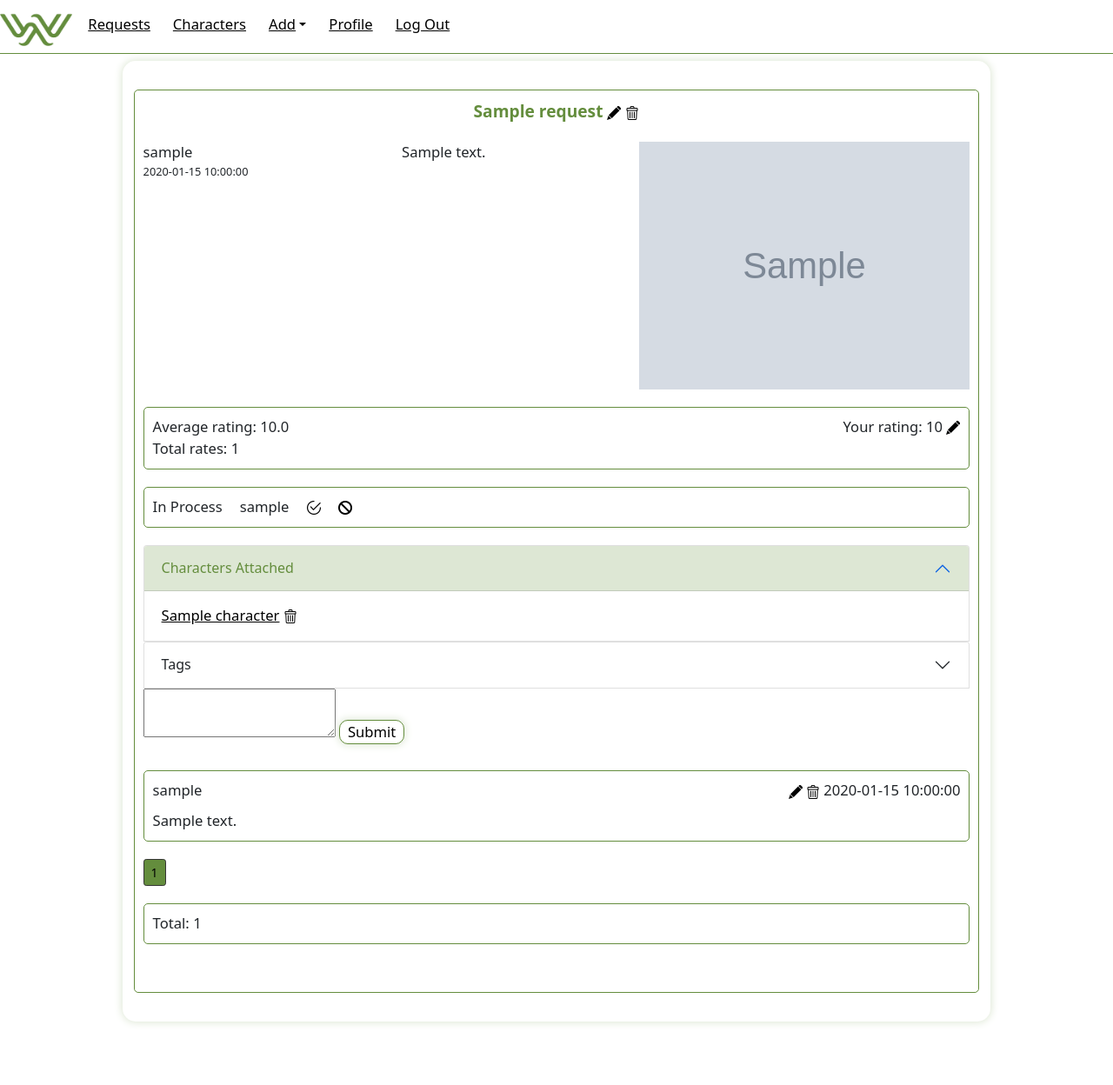
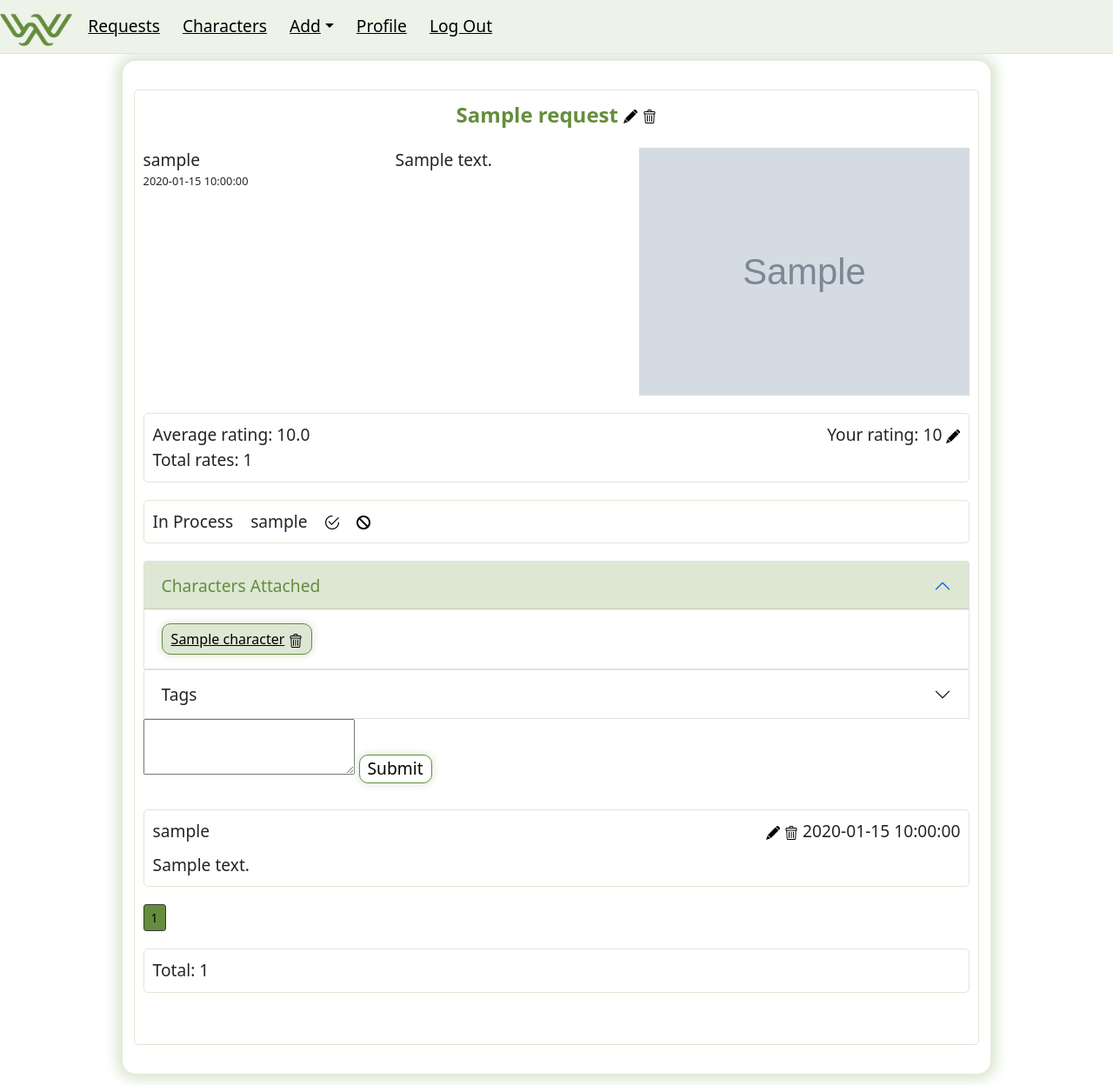
Before and after one commit to JuliaSMoore/specs_capstone, a Flask app: page /requests/1 in a window 1280 px wide, after a click on "Characters Attached". Shown: the whole page at 87% size. Before the commit the page ends 1179 px from the top, so only its background shows below. Run offline with Flask 3, Linux system fonts and the light colour scheme; a user stored in the database is signed in; tables that the repository leaves empty hold one stand-in row (values such as "Sample post"); grey boxes marked "Sample" are stand-in pictures; some libraries are stand-ins or nearby versions.

Commit message:
final css touches

```diff
--- a/static/site.css
+++ b/static/site.css
@@ -1,5 +1,5 @@
 body {
-    font-size: 1.3vw;
+    font-size: 1.2rem;
 }
 
 .wrapper {
@@ -11,7 +11,7 @@ body {
 }
 
 .cards-container {
-    box-shadow: 0 0 10px 1px rgb(221, 231, 212);
+    box-shadow: 0px 0px 15px 7px rgb(218, 230, 208);
     border-radius: 15px;
     padding: 1vw;
     margin: 1vw;
@@ -35,7 +35,7 @@ body {
 .single-card-box {
     margin-top: 20px;
     margin-bottom: 20px;
-    border: 1px solid rgb(100, 141, 61);
+    border: 1px solid rgb(221, 231, 212);
     padding: 10px;
     border-radius: 5px;
 }
@@ -69,7 +69,7 @@ form {
     padding: 5px 10px;
     box-sizing: content-box;
     font-size: 1vw;
-    background-color: #fff;
+    background-color: rgb(221, 231, 212);
     border: 1px solid rgb(100, 141, 61);
     box-shadow: 0 0 10px 1px rgb(221, 231, 212);
     border-radius: 10px;
@@ -105,7 +105,7 @@ a:active {
 .single-card-title {
     text-align: center;
     font-weight: bold;
-    font-size: 1.5vw;
+    font-size: 1.5rem;
     margin-bottom: 20px;
     color: rgb(100, 141, 61);
 }
@@ -133,7 +133,7 @@ a:active {
     display: flex;
     justify-content: space-between;
     margin-top: 20px;
-    border: 1px solid rgb(100, 141, 61);
+    border: 1px solid rgb(221, 231, 212);
     padding: 10px;
     border-radius: 5px;
 }
@@ -156,7 +156,7 @@ a:active {
     gap:20px;
     margin-top: 20px;
     margin-bottom: 20px;
-    border: 1px solid rgb(100, 141, 61);
+    border: 1px solid rgb(221, 231, 212);
     padding: 10px;
     border-radius: 5px;
 }
@@ -164,7 +164,7 @@ a:active {
 .comments {
     margin-top: 20px;
     margin-bottom: 20px;
-    border: 1px solid rgb(100, 141, 61);
+    border: 1px solid rgb(221, 231, 212);
     padding: 10px;
     border-radius: 5px;
 }
@@ -187,8 +187,8 @@ a:active {
     display: table;
     width: 100%;
     height: 54px;
-    background-color: #fff;
-    border-bottom: 1px solid rgb(100, 141, 61);
+    background-color: rgb(238, 243, 234);
+    border-bottom: 1px solid rgb(221, 231, 212);
 }
 
 .navbar-nav {
@@ -240,7 +240,7 @@ border-color: #353535;
 }
 
 .dropdown-menu {
-    font-size: 1.3vw;
+    font-size: 1.2rem;
 }
 
 .accordion-button:hover {
@@ -266,7 +266,7 @@ border-color: #353535;
 }
 
 .time-created {
-    font-size: 1vw;
+    font-size: 0.8rem;
 }
 
 .cke_top {
@@ -281,3 +281,51 @@ border-color: #353535;
 .cke_reset {
     border-radius: 5px !important;
 }
+
+.tag-container {
+    display:flex;
+    flex-direction: row;
+    justify-content: flex-start;
+    gap: 10px;
+}
+
+.tag {
+
+    padding: 5px 10px;
+    box-sizing: content-box;
+    font-size: 1rem;
+    background-color: rgb(221, 231, 212);
+    border: 1px solid rgb(100, 141, 61);
+    box-shadow: 0 0 10px 1px rgb(221, 231, 212);
+    border-radius: 10px;
+}
+
+.character-container {
+    display:flex;
+    flex-direction: row;
+    justify-content: flex-start;
+    gap: 10px;
+}
+
+.character-tag {
+    padding: 5px 10px;
+    box-sizing: content-box;
+    font-size: 1rem;
+    background-color: rgb(221, 231, 212);
+    border: 1px solid rgb(100, 141, 61);
+    box-shadow: 0 0 10px 1px rgb(221, 231, 212);
+    border-radius: 10px;
+}
+
+.booked-container {
+    display: flex;
+    justify-content: space-between;
+    border: 1px solid rgb(221, 231, 212);
+    padding: 10px;
+    border-radius: 5px;
+    margin-top: 20px;
+}
+
+.accordion-button {
+    font-size: 1.2rem;
+}
--- a/templates/request.html
+++ b/templates/request.html
@@ -73,13 +73,15 @@
 Characters Attached</button></h2>
 <div id="collapseChar" class="accordion-collapse collapse" aria-labelledby="headingChar" data-bs-parent="#accordionExample">
     <div class="accordion-body">
+        <div class="character-container">
 {% if characters: %}
 {% for character in characters %}
+<span class="character-tag">
     <a href="{{url_for('character', character_id=character.character_id)}}">{{character.name}}</a>
     {% if request.created_by_id == current_user.id %}
     <a href="{{ url_for('delete_character_from_request', request_id=request.request_id, character_id=character.character_id) }}"><img title="delete" class="icon" src="../static/images/trash.png" alt="delete"></a>
     {% endif %}
-    <br>
+</>
 {% endfor %}
 {% elif request.created_by_id == current_user.id %}
 <form action="{{ url_for('add_character_to_request', request_id=request.request_id) }}" method="POST">
@@ -93,6 +95,7 @@ No characters!<br>
 </div>
 </div>
 </div>
+</div>
 <div class="accordion" id="accordionExample">
     <div class="accordion-item">
       <h2 class="accordion-header" id="headingTags">
@@ -100,11 +103,13 @@ No characters!<br>
 Tags</button></h2>
 <div id="collapseTags" class="accordion-collapse collapse" aria-labelledby="headingTags" data-bs-parent="#accordionExample">
     <div class="accordion-body">
+        <div class="tag-container">
 {% if tags: %}
 {% for tag in tags: %}
-    {{tag.name}}
+    <span class="tag">{{tag.name}}
     {% if request.created_by_id == current_user.id %}
     <a href="{{ url_for('delete_tag', request_id=request.request_id, tag_id=tag.tag_id) }}"><img title="delete" class="icon" src="../static/images/trash.png" alt="delete"></a>
+</span>
     {% endif %}
     <br>
 {% endfor %}
@@ -117,6 +122,7 @@ Tags</button></h2>
 {% else %}
 No tags!
 {% endif %}
+</div>
 </div>
 </div>
 </div>
```
Also changed, not shown: templates/user.html (+15 -12 lines).
